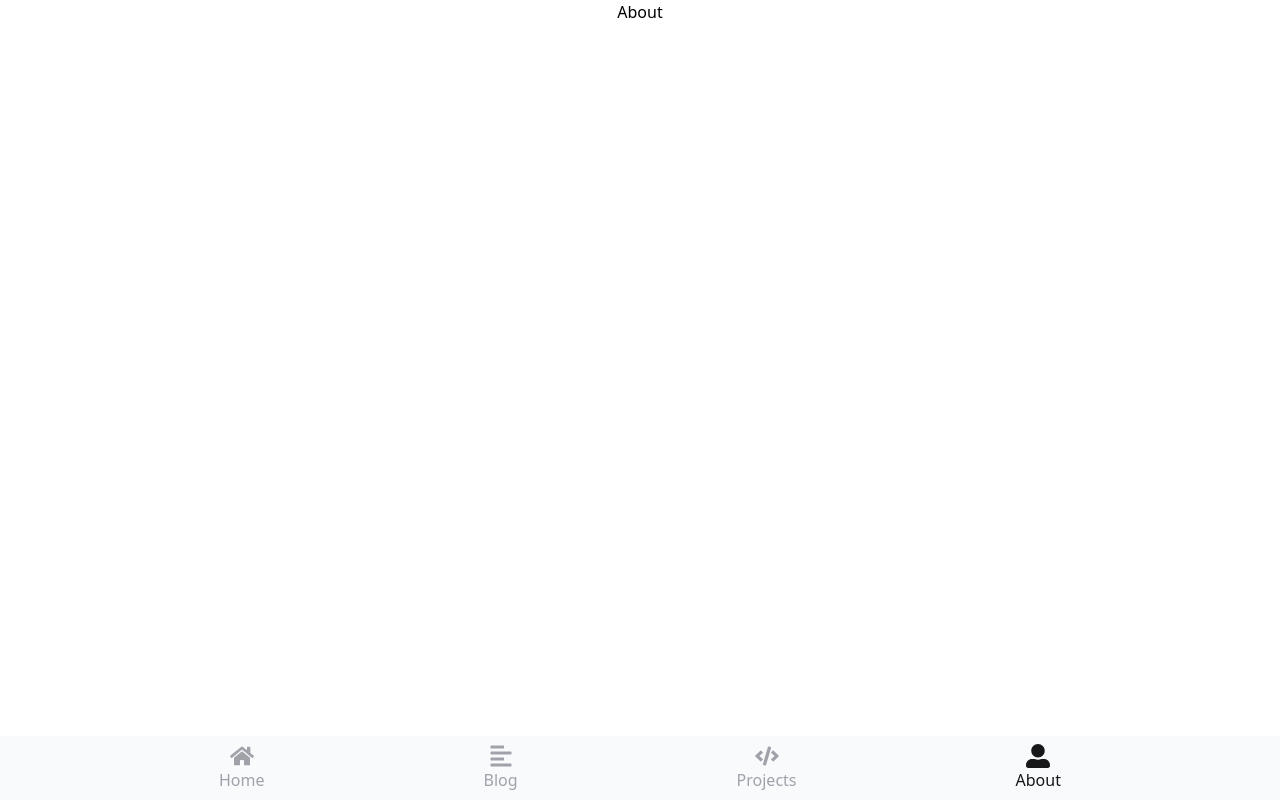
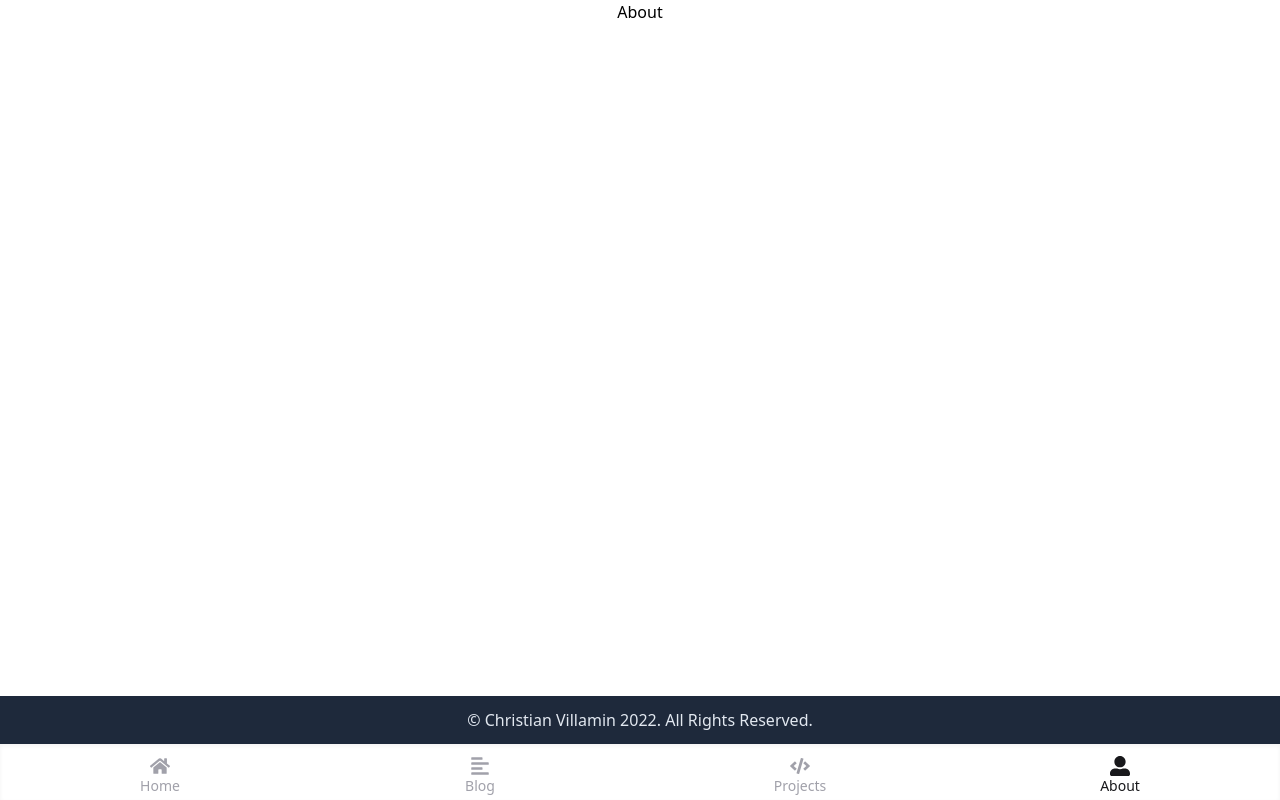
Before and after one commit to codekcv/personal-website, a Next.js app: page /about in a window 1280 px wide. Built offline with nearby package versions, Linux system fonts and the light colour scheme.

Commit message:
chore: nav adjust styling

```diff
--- a/src/components/Footer.tsx
+++ b/src/components/Footer.tsx
@@ -4,7 +4,7 @@ const Footer: FC = () => {
   const currentYear = new Date().getFullYear();
 
   return (
-    <footer className="h-12 bg-slate-800 text-slate-200 flex justify-center items-center mt-12">
+    <footer className="h-12 bg-slate-800 text-slate-200 flex justify-center items-center mt-12 mb-14">
       © Christian Villamin {currentYear}. All Rights Reserved.
     </footer>
   );
--- a/src/components/Navbar.tsx
+++ b/src/components/Navbar.tsx
@@ -36,14 +36,14 @@ const Navbar: FC = () => {
   };
 
   return (
-    <nav className="fixed bottom-0 h-16 bg-slate-50 w-screen flex justify-evenly items-center">
+    <nav className="fixed bottom-0 h-14 bg-white w-screen flex justify-evenly items-center shadow-inner">
       <ul className="flex justify-evenly items-center flex-grow">
         {menus.map((menu) => (
-          <li key={menu.name}>
+          <li className="w-full pt-2" key={menu.name}>
             <Link href={menu.link}>
               <div className={`${menuStyle} ${isActiveRoute(menu.link)}`}>
-                <menu.Icon className="text-2xl" />
-                <h4>{menu.name}</h4>
+                <menu.Icon className="text-xl" />
+                <h4 className="text-sm">{menu.name}</h4>
               </div>
             </Link>
           </li>
```
